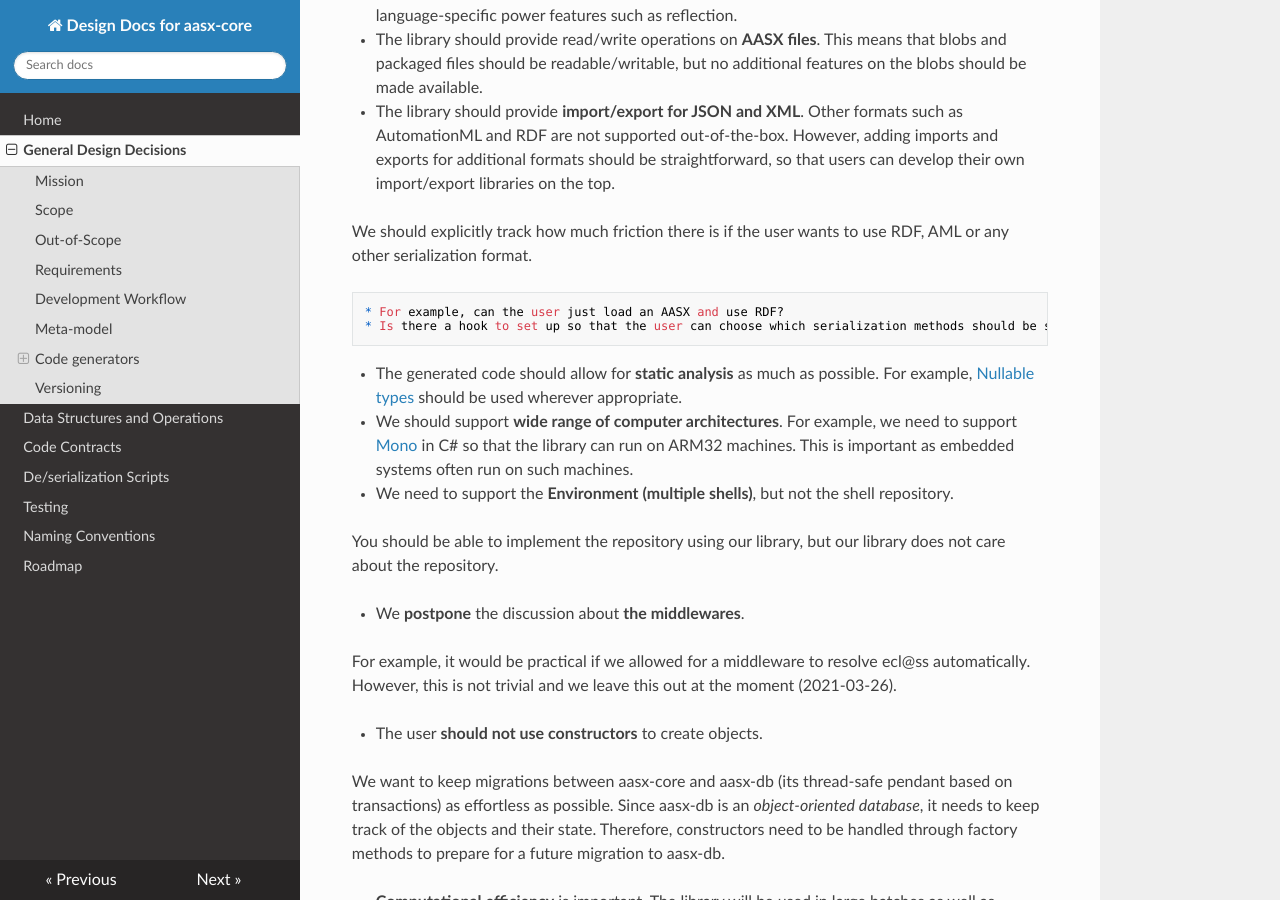
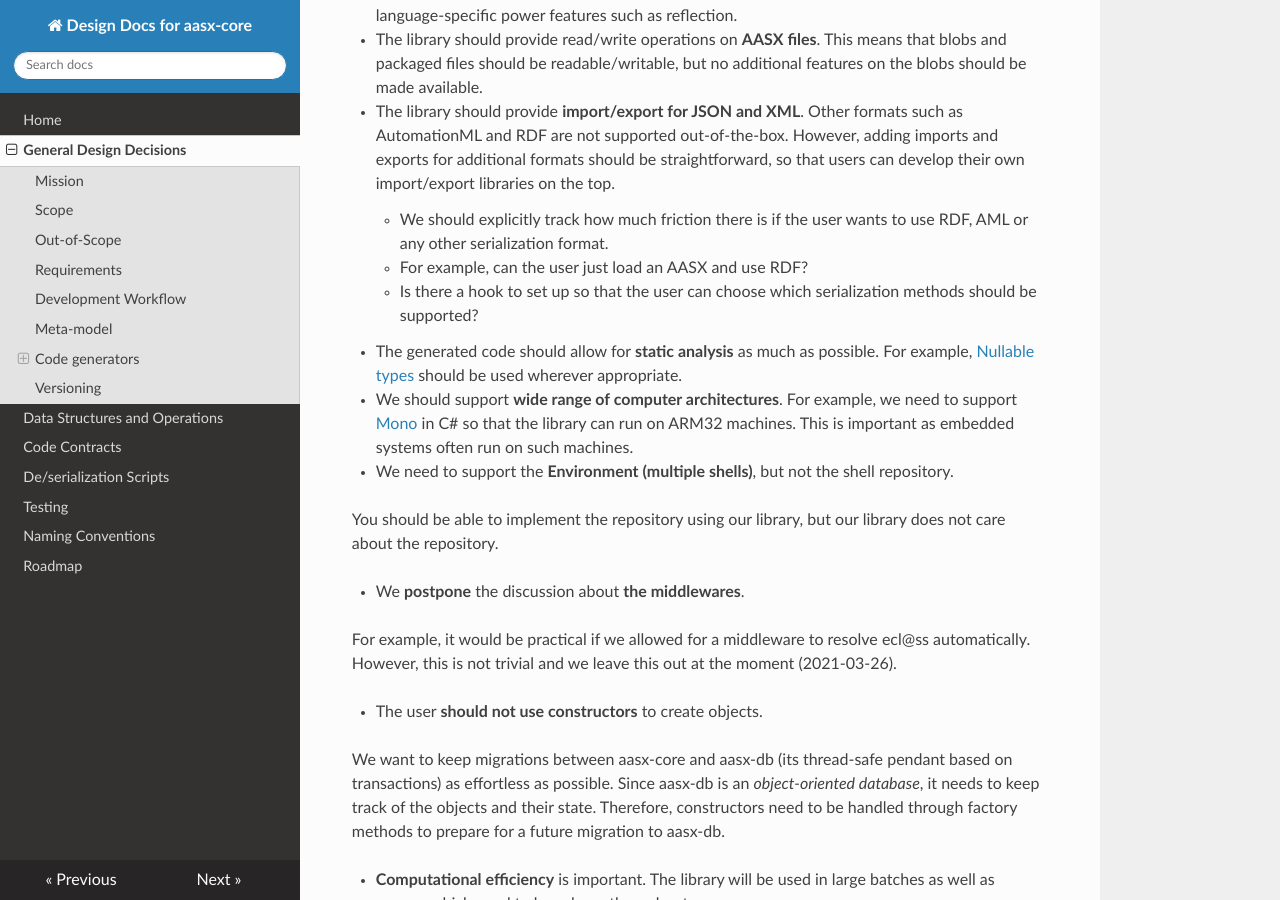
Before and after one commit to aas-core-works/design-docs, an MkDocs documentation site: the page built from docs/general-design-decisions.md, in a window 1280 px wide and 900 px high, scrolled down 1436 px. Built offline with MkDocs 1.6.1, drawn with Linux system fonts in a browser that asks for light colours; nearby versions of some CDN libraries.

Commit message:
Fix sub-bullet points (#4)
The markdown rendering of sub-bullet points is always wicked. If the
indention is not correct, the text is displayed as code block.

```diff
--- a/docs/general-design-decisions.md
+++ b/docs/general-design-decisions.md
@@ -65,9 +65,7 @@ Thus the users which use multiple languages can use the library effortlessly bet
 * The library should provide **import/export for JSON and XML**.
   Other formats such as AutomationML and RDF are not supported out-of-the-box.
   However, adding imports and exports for additional formats should be straightforward, so that users can develop their own import/export libraries on the top.
-
-  We should explicitly track how much friction there is if the user wants to use RDF, AML or any other serialization format.
-
+    * We should explicitly track how much friction there is if the user wants to use RDF, AML or any other serialization format.
     * For example, can the user just load an AASX and use RDF?
     * Is there a hook to set up so that the user can choose which serialization methods should be supported?
 
```
